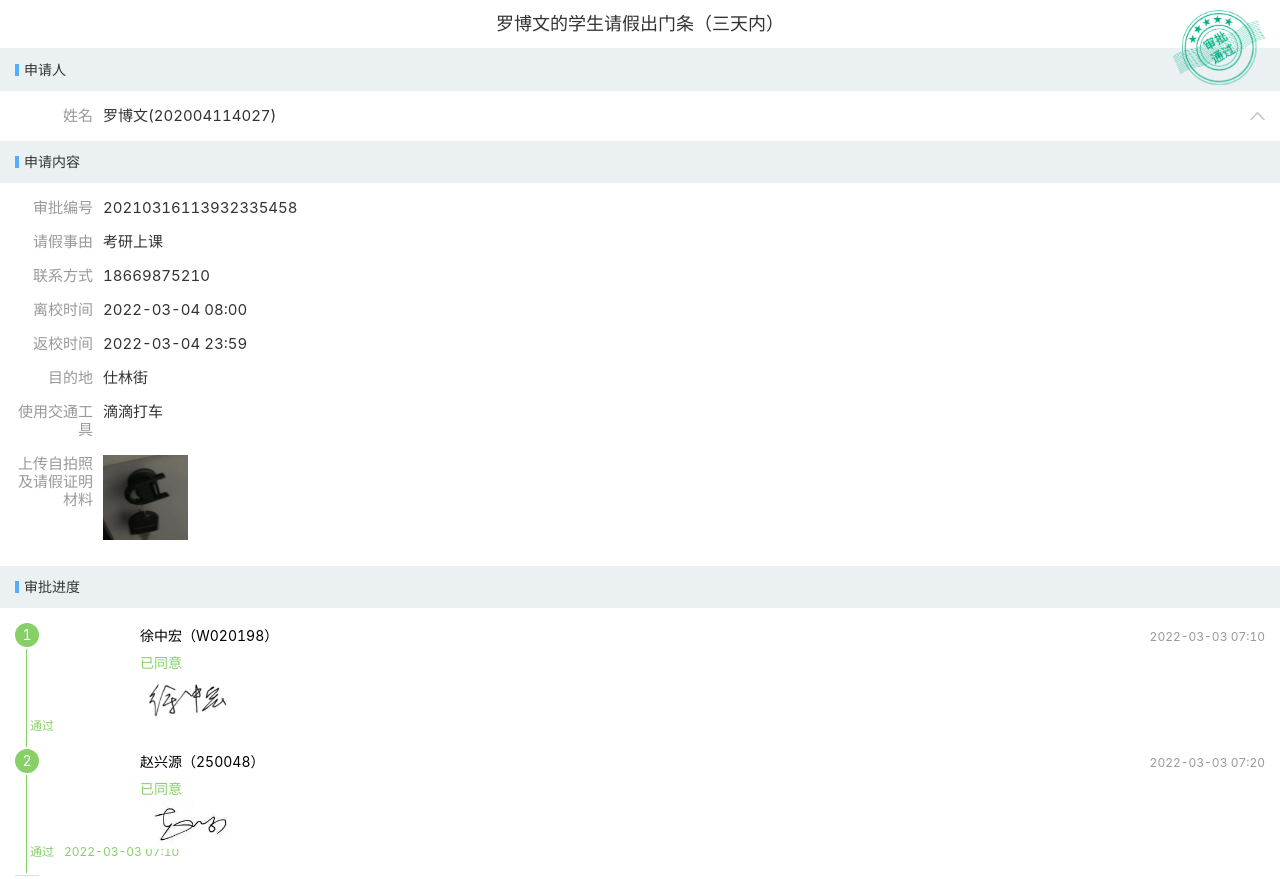
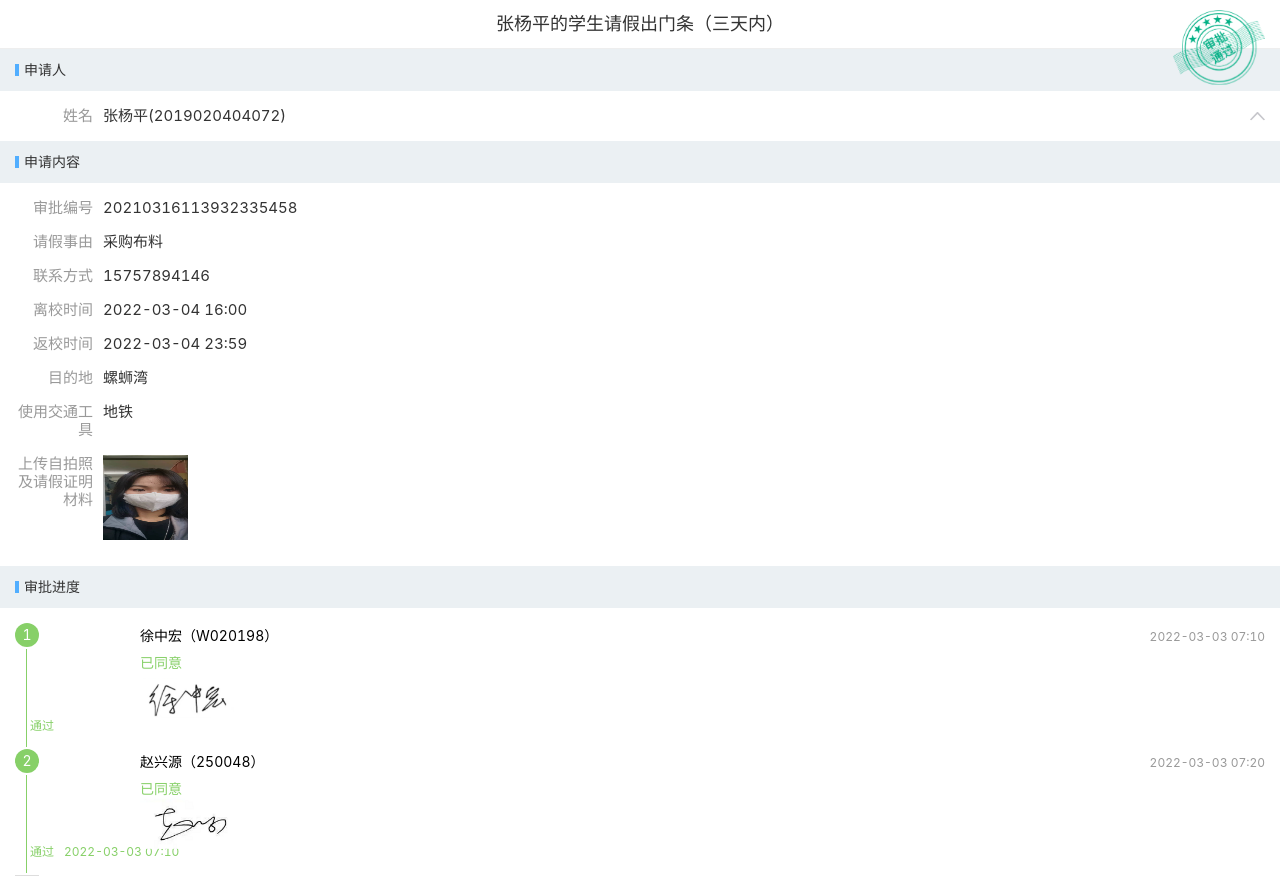
Before and after one commit to yibanjiatiao1/zyp04, a plain HTML site: page index.html in a window 1280 px wide. Shown: the top 879 px of the page. Drawn offline with Linux system fonts and the light colour scheme; a script that the page names is missing.

Commit message:
Update index.html

```diff
--- a/index.html
+++ b/index.html
@@ -30,7 +30,7 @@
     <div class="hx-layout">
      <main class="hx-content">
       <div class="wfTitle___Y-ebx">
-       罗博文的学生请假出门条（三天内）
+       张杨平的学生请假出门条（三天内）
       </div>
       <div class="hx-detail">
        <div class="hx-detail-group">
@@ -46,7 +46,7 @@
        <span class="hx-detail-item-label">姓名</span>
        <div class="hx-detail-item-field">
         <div class="am-flexbox am-flexbox-justify-start am-flexbox-align-center">
-         罗博文(202004114027)
+         张杨平(2019020404072)
         </div>
        </div>
       </div>
@@ -56,7 +56,7 @@
        <div class="hx-detail-item">
         <span class="hx-detail-item-label">学号</span>
         <div class="hx-detail-item-field">
-         202004114027        </div>
+         2019020404072        </div>
        </div>
        <div class="hx-detail-item">
         <span class="hx-detail-item-label">性别</span>
@@ -66,22 +66,22 @@
        <div class="hx-detail-item">
         <span class="hx-detail-item-label">学院</span>
         <div class="hx-detail-item-field">
-         戏剧学院        </div>
+         设计学院        </div>
        </div>
        <div class="hx-detail-item">
         <span class="hx-detail-item-label">专业</span>
         <div class="hx-detail-item-field">
-         戏剧与导演        </div>
+         服饰设计        </div>
        </div>
        <div class="hx-detail-item">
         <span class="hx-detail-item-label">班级</span>
         <div class="hx-detail-item-field">
-         20戏导班        </div>
+         19服饰班        </div>
        </div>
        <div class="hx-detail-item">
         <span class="hx-detail-item-label">年级</span>
         <div class="hx-detail-item-field">
-         2020        </div>
+         2019        </div>
        </div>
        <div class="hx-detail-item">
         <span class="hx-detail-item-label">教育层级</span>
@@ -119,17 +119,17 @@
          <div class="hx-detail-item">
           <span class="hx-detail-item-label">请假事由</span>
           <div class="hx-detail-item-field">
-           考研上课          </div>
+           采购布料          </div>
          </div>
          <div class="hx-detail-item">
           <span class="hx-detail-item-label">联系方式</span>
           <div class="hx-detail-item-field">
-           18669875210          </div>
+           15757894146          </div>
          </div>
          <div class="hx-detail-item">
           <span class="hx-detail-item-label">离校时间</span>
           <div class="hx-detail-item-field">
-           2022-03-04 08:00          </div>
+           2022-03-04 16:00          </div>
          </div>
          <div class="hx-detail-item">
           <span class="hx-detail-item-label">返校时间</span>
@@ -139,18 +139,18 @@
          <div class="hx-detail-item">
           <span class="hx-detail-item-label">目的地</span>
           <div class="hx-detail-item-field">
-           仕林街          </div>
+           螺蛳湾          </div>
          </div>
          <div class="hx-detail-item">
           <span class="hx-detail-item-label">使用交通工具</span>
           <div class="hx-detail-item-field">
-           滴滴打车          </div>
+           地铁          </div>
          </div>
          <div class="hx-detail-item">
           <span class="hx-detail-item-label">上传自拍照及请假证明材料</span>
           <div class="hx-detail-item-field">
            <div class="hx-detail-image">
-            <img src="./工作流_files/111.jpg" alt="" style="margin-right: 10px; width: 84.6667px;
+            <img src="./工作流_files/zyp.jpg" alt="" style="margin-right: 10px; width: 84.6667px;
     height: 84.6667px; margin-bottom: 10px;">
            </div>
           </div>
```
